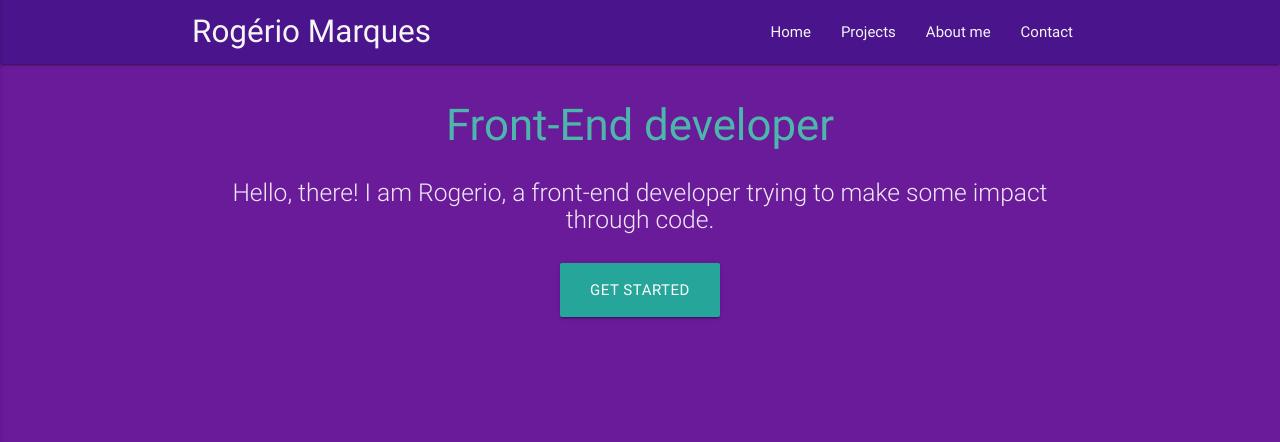
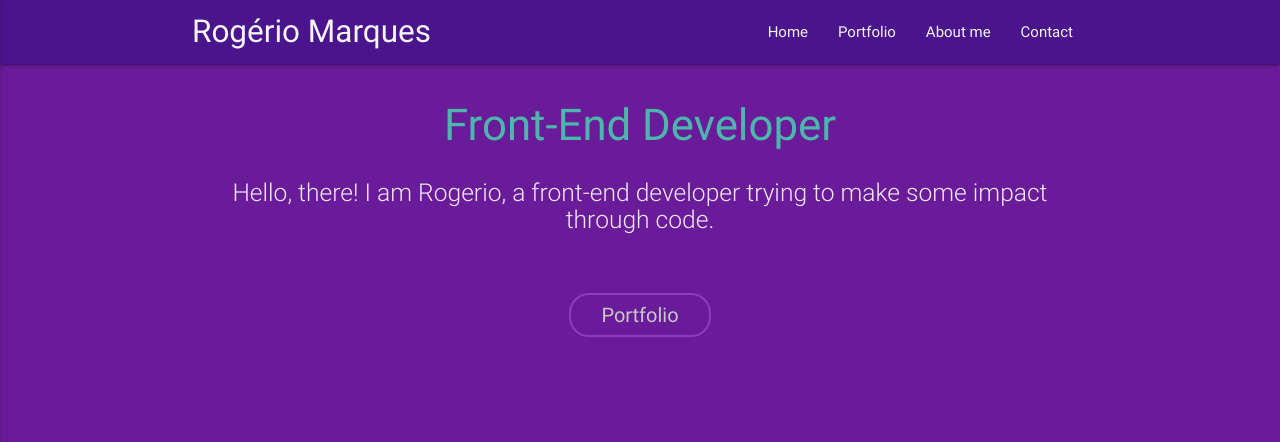
Before and after one commit to rogix/portfolio, a website: page app/index.html in a window 1280 px wide. Shown: the top 442 px of the page. Drawn offline with nearby package versions, Linux system fonts and the light colour scheme.

Commit message:
button fixes

```diff
--- a/app/css/style.css
+++ b/app/css/style.css
@@ -42,6 +42,16 @@ p {
   font-size: 36px;
   text-transform: uppercase;
   font-weight: bolder;
+}
+
+.btn-portfolio {
+  display: inline-block;
+  margin-top: 30px;
+  padding: 20px 30px;
+  border: 2px solid #8e3ac1;
+  border-radius: 20px;
+  font-size: 20px;
+  color: #c8c8c8;
 }
 
 .showcase {
--- a/app/index.html
+++ b/app/index.html
@@ -17,7 +17,7 @@
         <a id="logo-container" href="#" class="brand-logo">Rogério Marques</a>
         <ul class="right hide-on-med-and-down">
           <li><a href="#home">Home</a></li>
-          <li><a href="#projects">Projects</a></li>
+          <li><a href="#projects">Portfolio</a></li>
           <li><a href="#about">About me</a></li>
           <li><a href="#contact">Contact</a></li>
         </ul>
@@ -37,13 +37,13 @@
     <div class="section no-pad-bot">
       <div class="container">
         <br><br>
-        <h3 class="header center teal-text text-lighten-2">Front-End developer</h3>
+        <h3 class="header center teal-text text-lighten-2">Front-End Developer</h3>
         <div class="row center">
           <h5 class="header col s12 light">Hello, there! I am Rogerio, a front-end developer trying to make some impact through code.
           </h5>
         </div>
         <div class="row center">
-          <a href="http://materializecss.com/getting-started.html" id="download-button" class="btn-large waves-effect waves-light teal lighten-1">Get Started</a>
+          <a href="#projects" id="download-button" class="btn-portfolio">Portfolio</a>
         </div>
       </div>
     </div>
--- a/app/js/init.js
+++ b/app/js/init.js
@@ -30,6 +30,4 @@
       }
     });
   });
-
-
 })(jQuery); // end of jQuery name space
```
